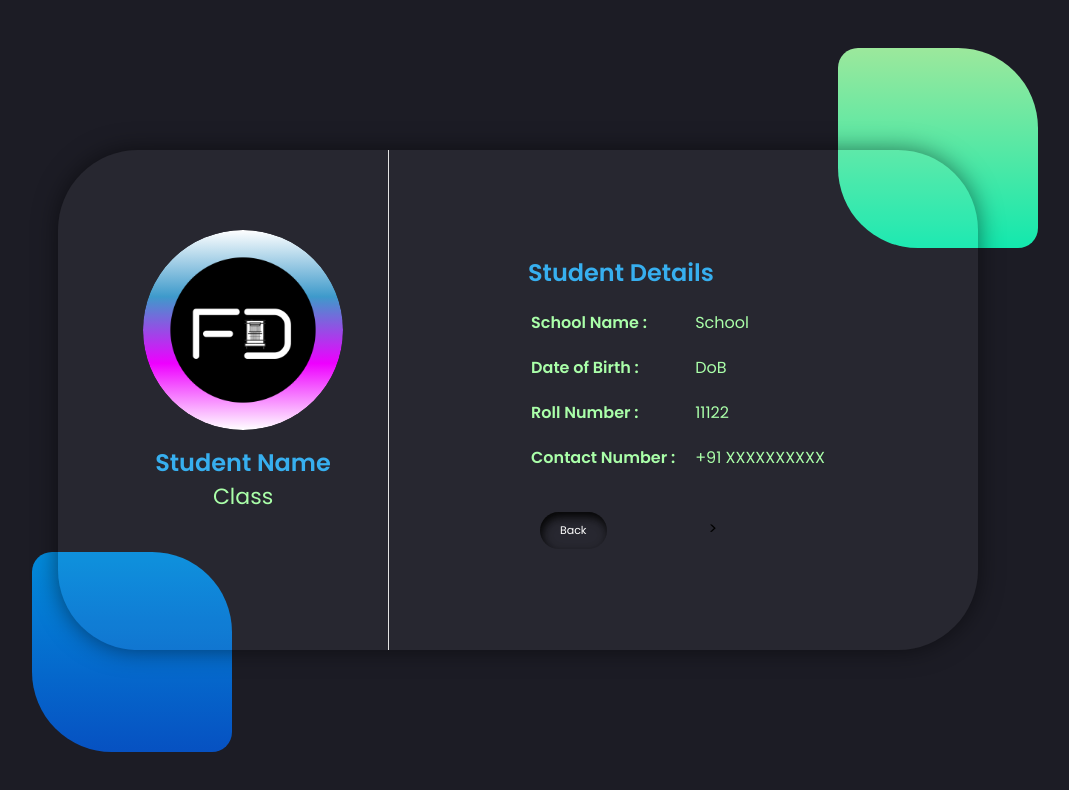
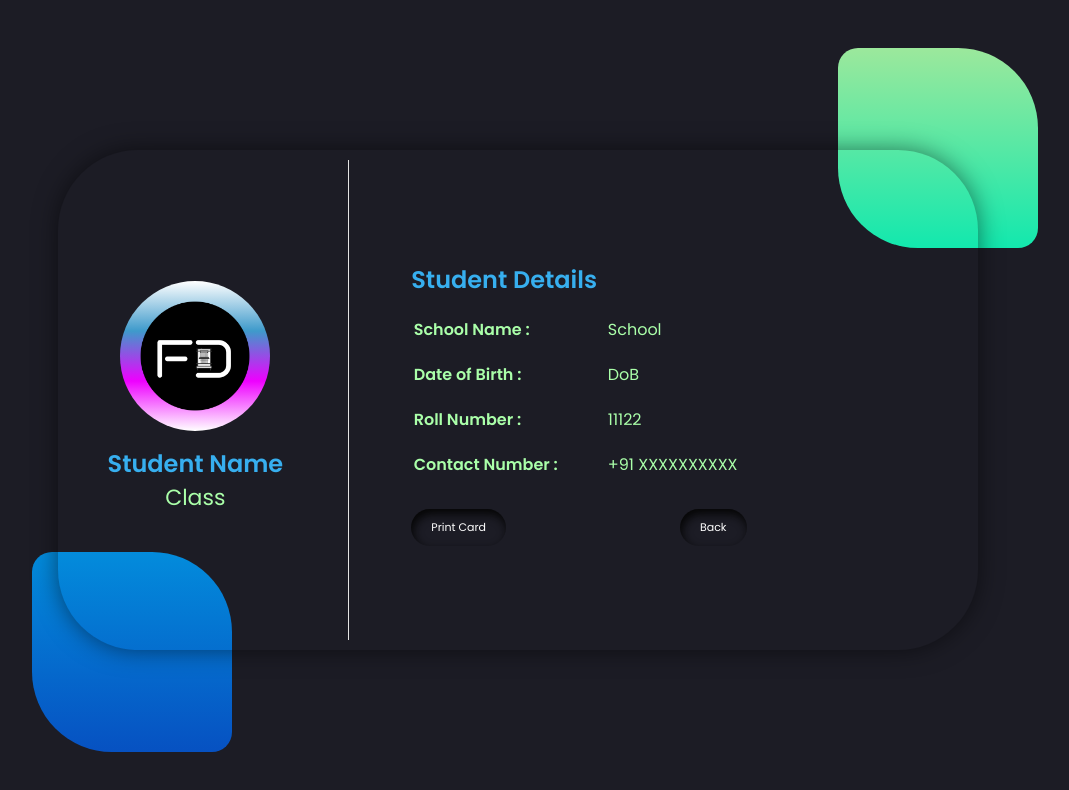
Before and after one commit to SufianSohail/Profile-Card-Generator, a plain HTML site: page cardinfo.html in a window 1280 px wide. Shown: the whole page, without its empty margins (122-1191 px from the left). Drawn offline with Linux system fonts and the light colour scheme.

Commit message:
adds print card functionality and updates the cardUI css file

```diff
--- a/cardinfo.html
+++ b/cardinfo.html
@@ -11,10 +11,12 @@
 </head>
 <body onload="cardLoad()">
     <section>
-        <div class="card1">
+        <div class="bluecard">
             <div class="card">
                 <div class="left-container">
+                  <div class="profile-pic">
                   <img id= "profileImageDisplay" src="./images/Fabrics Doonia logo transparent 1.png" alt="Profile Image">
+                </div>
                   <h2 class="gradienttext" id="studentNameVal">Student Name</h2>
                   <p id="studentClassVal">Class</p>
                 </div>
@@ -38,7 +40,10 @@
                       <td id="contactNumberVal">+91 XXXXXXXXXX</td>
                     </tr>
                   </table>
-                  <button class="backbtn glow-button" type="button" onclick="BacktoHome()">Back</button>></button>
+                  <div class="profilecardbtns">
+                  <button class="cardbtn glow-button" type="button" onclick="PrintCard()">Print Card</button>
+                  <button class="cardbtn glow-button" type="button" onclick="BacktoHome()">Back</button>
+                  </div>
                 </div>
               </div>
         </div>
--- a/scripts/script.js
+++ b/scripts/script.js
@@ -88,3 +88,7 @@ document.querySelectorAll('.glow-button, .glow-input').forEach(element => {
       element.classList.remove('border-glow', 'text-glow');
     });
   });
+
+  function PrintCard(){
+    window.print();
+  }
--- a/styling/cardUI.css
+++ b/styling/cardUI.css
@@ -15,7 +15,7 @@ body {
   height: 100%;
 }
 section {
-  height: 100vh;
+  height: 100%;
   width: 100%;
   display: flex;
   flex-direction: column;
@@ -34,7 +34,7 @@ section::before {
   background: linear-gradient(#aaffa9, #11ffbd);
 }
 
-.card1::before {
+.bluecard::before {
   content: "";
   position: absolute;
   width: 200px;
@@ -48,47 +48,49 @@ section::before {
 .card {
   display: flex;
   flex-direction: row;
-  justify-content: space-between;
-  align-items: center;
   border-radius: 80px;
   padding: 10px;
   width: 900px;
   height: 480px;
+  justify-content:space-around;
   box-shadow: 0px 0px 25px rgba(0, 0, 0, 0.5);
-  background-color: #ffffff0d;
   filter: blur(0.2px);
 }
+
 .left-container {
-  flex: 1;
-  max-width: 30%;
   display: flex;
   flex-direction: column;
+  width: 30%;
   align-items: center;
-  height: 100%;
-  padding: 10px;
-  margin: 30px;
+  justify-content: center;
+  padding-right: 25px;
   border-right: 1px solid #e4e4e4;
 }
 
 .right-container {
-  flex: 1;
-  max-width: 50%;
-  height: 300px;
-  padding: 10px;
-  margin: 20px;
-  border-radius: 30px;
+  display: flex;
+  flex-direction: column;
+  width: 70%;
+  height: 100%;
+  padding-left: 25px;
+  align-items: center;
+  justify-content: center;
 }
 
-img {
+.profile-pic {
   border-radius: 50%;
+  justify-content: center;
+  width: 150px;
+  height: 150px;
   background-image: linear-gradient(white, #3e9acb, #ee00ff, white);
   background-origin: border-box;
   background-clip: content-box, border-box;
-  width:200px;
-  height:200px;
   object-fit: cover;
-  max-width: 200px;
-  margin-top: 70px;
+
+}
+.profile-pic > img{
+  max-width: 100%;
+  max-height: 100%;
 }
 
 h2 {
@@ -96,10 +98,12 @@ h2 {
   margin-top: 15px;
 }
 h3 {
-width: 100%;
+  display: flex;
+  flex-direction: column;
   font-size: 24px;
-  margin-top: 5px;
-  margin-left: 40px;
+  padding-left: 75px;
+  width: 100%;
+  margin-top: 10px;
 }
 .gradienttext {
   color:#37afef;
@@ -115,16 +119,15 @@ p {
 table {
   display: flex;
   flex-direction: column;
-  justify-content: center;
-  align-items: center;
-  padding: 0px 70px 0px 0px;
+  padding-left: 40px;
   width: 100%;
   height: 200px;
   border-collapse: collapse;
+  margin-top: 10px;
 }
 
 td {
-  padding: 10px;
+  padding: 10px 0px 10px 0px;
   border: none;
   border-radius: 20px;
   color: #aaffa9;
@@ -132,10 +135,19 @@ td {
 
 td:first-child {
   font-weight: bold;
+  padding-right: 50px;
 }
-.backbtn{
+
+.profilecardbtns{
+display: flex;
+flex-direction: row;
+width: 88%;
+}
+.cardbtn{
   padding: 10px 20px;
-  margin: 20px 100px 0px 50px;
+  justify-content: space-between;
+  align-content: space-between;
+  margin-right: 170px;
   background: none;
   border: none;
   outline: none;
@@ -145,3 +157,49 @@ td:first-child {
   color: #fff;
   font-size: 11px;
 }
+
+
+@media print{
+  body{
+    min-width: 100%;
+  }
+  .card{
+    width:700px;
+  }
+  .profile-pic{
+    width:100px;
+    height: 100px;
+  }
+  section{
+    width: 100%;
+  }
+  p{
+    font-size: large;
+  }
+  h2{
+    font-size: medium;
+  }
+  .bluecard::before {
+    width: 100px;
+    height: 100px;
+    border-radius: 25% 10px;
+    bottom: 12%;
+    left: 10%;
+  }
+  section::before {
+    width: 100px;
+    height: 100px;
+    border-radius: 25% 10px;
+    top: 12%;
+    left:80%;
+  }
+  h3{
+    font-size: large;
+  }
+  td{
+    font-size: medium;
+  }
+  .cardbtn{
+    display: none;
+  }
+}
```
